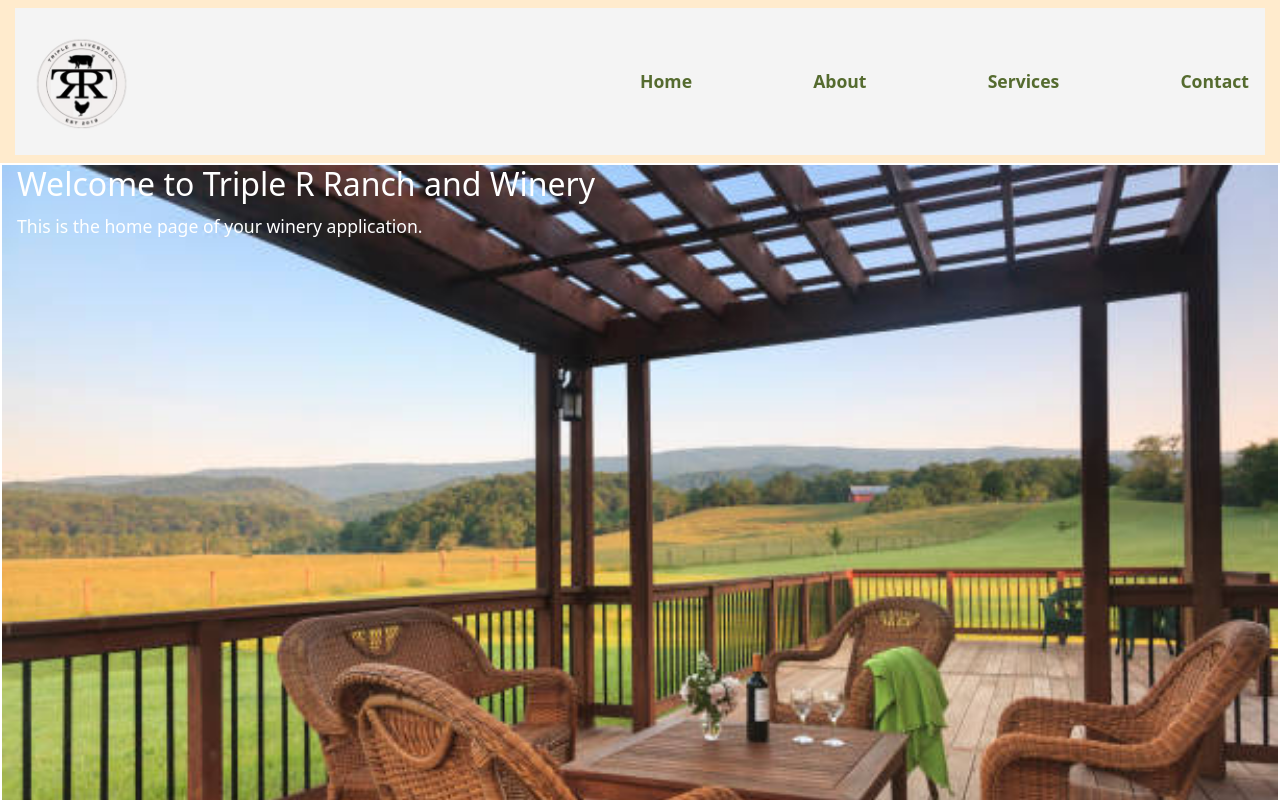
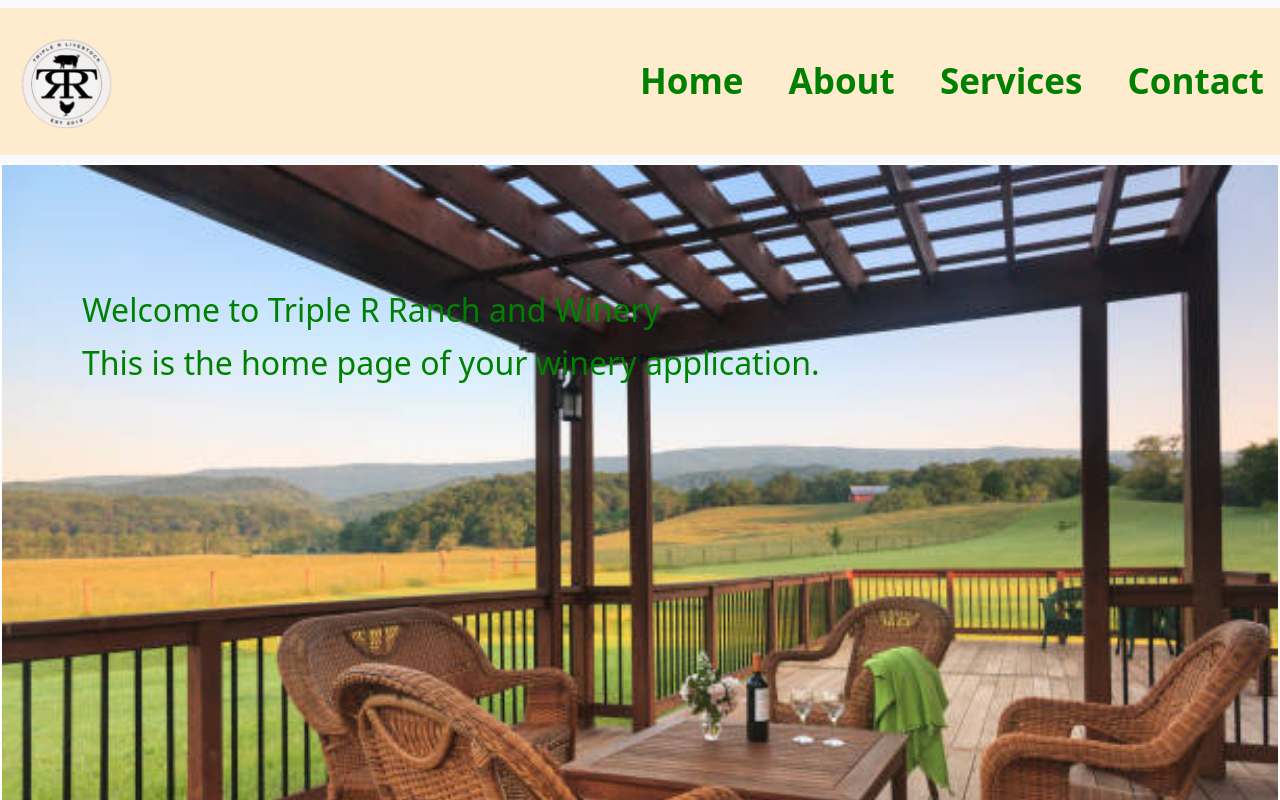
Before and after one commit to CrystalW11/Website-Template, a React (Vite) app in the folder client/: page / in a window 1280 px wide. Shown: the top 800 px of the page. Built offline with nearby package versions, Linux system fonts and the light colour scheme.

Commit message:
updated folders

```diff
--- a/client/src/components/Nav.css
+++ b/client/src/components/Nav.css
@@ -1,23 +1,24 @@
-.navbar {
+.container-fluid {
      /* border: 1px solid red; */
      /* Optional: Debugging */
      margin: 0 auto;
      /* Reset margin */
-     font-size: 1.1rem;
+     font-size: 35px;
      /* Standard font size */
+     justify-content: flex-start;
      font-weight: 600;
-     font-style: normal;
+     font-style:normal;
      /* Clean font style */
      height: auto;
      /* Allow the navbar to adjust height based on content */
      background-color: blanchedalmond !important;
      /* Force background color */
-     color: darkolivegreen;
-     padding-left: 15px;
+     color: green;
+     padding-left: 30px;
      /* Adjust padding */
-     padding-right: 15px;
+     padding-right: 30px;
      /* Adjust padding */
-     padding-top: 8px;
+     padding-top: 20px;
      /* Reduced padding to keep it compact */
      padding-bottom: 8px;
      /* Reduced padding to keep it compact */
@@ -25,6 +26,13 @@
      /* Default block behavior */
      box-sizing: border-box;
 
+}
+
+.container {
+     margin: auto;
+     flex: auto;
+     padding: auto;
+     padding-top: 10%;
 }
 
 .navbar .navbar-brand img {
--- a/client/src/static/index.css
+++ b/client/src/static/index.css
@@ -59,5 +59,7 @@ p {
 
 
 .white-text {
-     color:white
+     color:green;
+     font-weight: 500;
+     font-size: xx-large;
 }
--- a/client/src/views/Home.jsx
+++ b/client/src/views/Home.jsx
@@ -12,14 +12,16 @@ const Home = () => {
         backgroundPosition: "center",
         height: "100vh",
         margin: 0,
-        paddingLeft: 15,
-        paddingRight: 15,
+        paddingLeft: 10,
+        paddingRight: 10,
         border: "2px solid white", // Adds a white border with a width of 2px
       }}>
+      <div className="container">
       <h1 className="white-text">Welcome to Triple R Ranch and Winery</h1>
       <p className="white-text">
         This is the home page of your winery application.
-      </p>
+        </p>
+        </div>
     </div>
   );
 };
```
